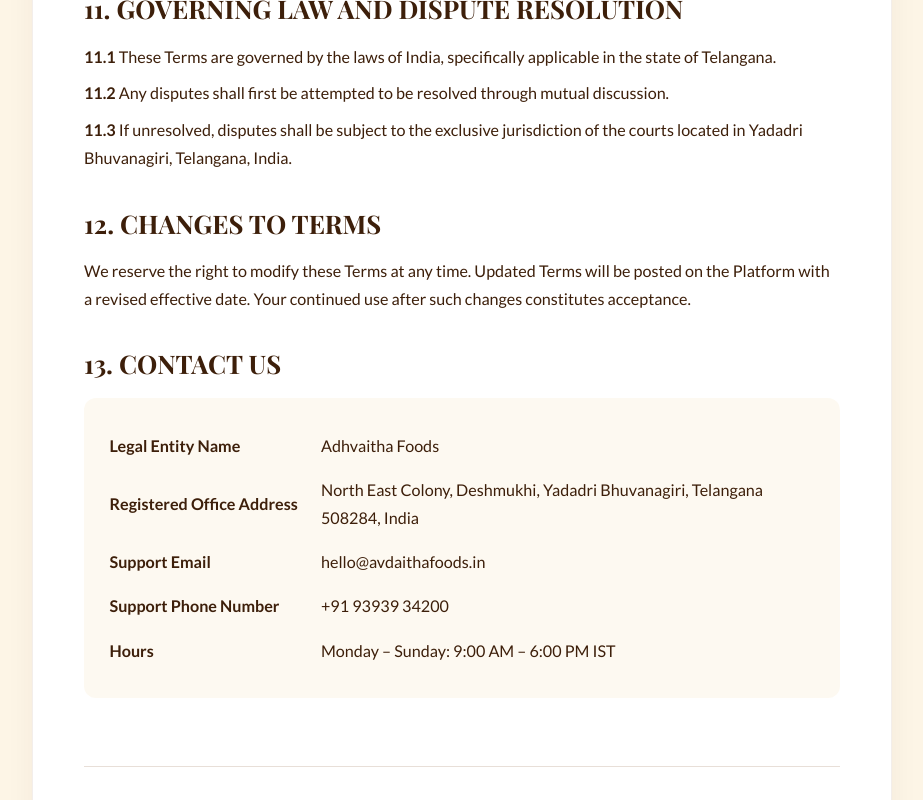
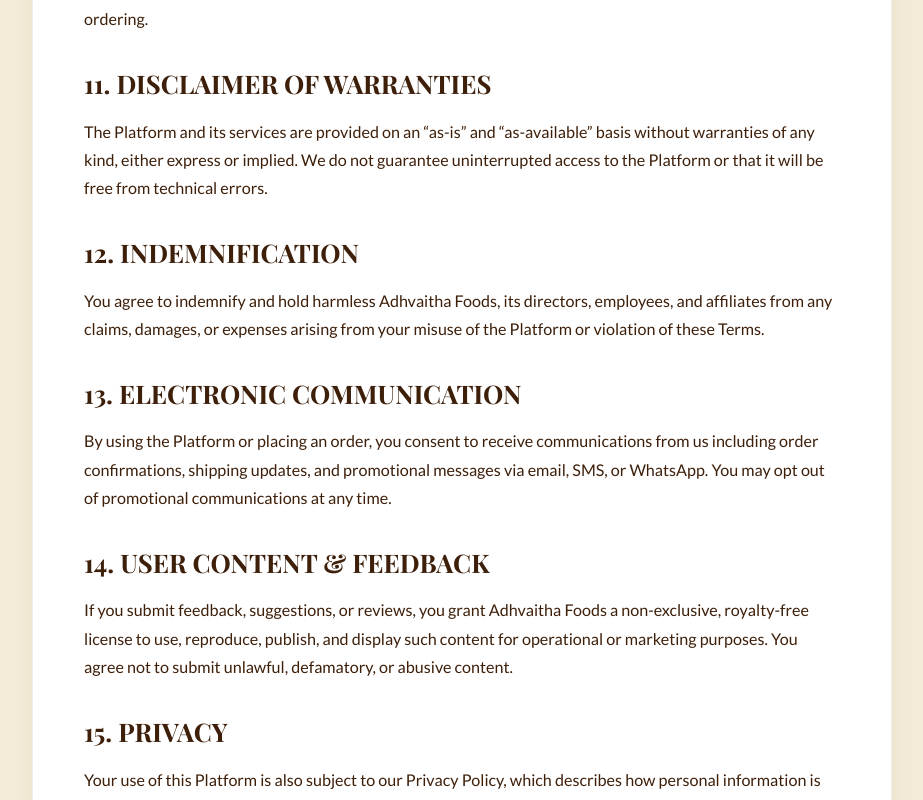
Before and after one commit to nexlifly-2820/adhvaithafoods_website, a Next.js app: page /terms-and-conditions in a window 1280 px wide. Shown: the part 5100-5900 px from the top of the page, without its empty margins (178-1101 px from the left). Built offline with nearby package versions, Linux system fonts and the light colour scheme; a web font is replaced by a local one.

Commit message:
feat: add legal policy pages and global layout template

```diff
--- a/app/privacy-policy/page.jsx
+++ b/app/privacy-policy/page.jsx
@@ -1,3 +1,6 @@
+import Navbar from '@/components/Navbar';
+import Footer from '@/components/Footer';
+
 export const metadata = {
   title: 'Privacy Policy | Avdaitha Foods',
   description: 'Privacy Policy for Avdaitha Foods, homemade pickles and food products.',
@@ -5,7 +8,9 @@
 
 export default function PrivacyPolicy() {
   return (
-    <main className="section-pad">
+    <div style={{ backgroundColor: '#F4ECD8', minHeight: '100vh', overflowX: 'hidden' }}>
+      <Navbar />
+      <main className="section-pad" style={{ paddingTop: '160px' }}>
       <div className="container-sm" style={{ background: '#fff', borderRadius: '18px', padding: '3rem', boxShadow: '0 10px 30px rgba(61,31,10,0.05)', border: '1px solid rgba(139,94,60,0.1)' }}>
 
         <div style={{ textAlign: 'center', marginBottom: '3rem' }}>
@@ -233,8 +238,8 @@
               </div>
 
               <div>
-                <h3 className="body-lg" style={{ fontWeight: 700, marginBottom: '0.5rem', color: 'var(--terracotta)' }}>7.3 Third-Party Analytics</h3>
-                <p className="body-md">We use Google Analytics and Firebase Analytics to understand how users interact with our Platform. These tools collect anonymised usage data. You can opt out of Google Analytics via Google's opt-out tools.</p>
+                <h3 className="body-lg" style={{ fontWeight: 700, marginBottom: '0.5rem', color: 'var(--terracotta)' }}>7.3 Advertising and Analytics Tools</h3>
+                <p className="body-md">We use third-party analytics and advertising tools including Google Analytics, Firebase Analytics, Google Ads, and Meta Pixel. These tools help us understand website traffic, measure marketing performance, and deliver relevant advertisements. They may collect information such as pages visited, time spent, interactions with ads, device, and browser information. The collected data is used in accordance with the respective platform policies.</p>
               </div>
             </div>
           </section>
@@ -344,5 +349,7 @@
         </div>
       </div>
     </main>
+      <Footer />
+    </div>
   );
 }
--- a/app/refund-policy/page.jsx
+++ b/app/refund-policy/page.jsx
@@ -1,3 +1,6 @@
+import Navbar from '@/components/Navbar';
+import Footer from '@/components/Footer';
+
 export const metadata = {
   title: 'Refund & Cancellation Policy | Adhvaitha Foods',
   description: 'Refund and Cancellation Policy for Adhvaitha Foods, homemade pickles and food products.',
@@ -5,7 +8,9 @@
 
 export default function RefundPolicy() {
   return (
-    <main className="section-pad">
+    <div style={{ backgroundColor: '#F4ECD8', minHeight: '100vh', overflowX: 'hidden' }}>
+      <Navbar />
+      <main className="section-pad" style={{ paddingTop: '160px' }}>
       <div className="container-sm" style={{ background: '#fff', borderRadius: '18px', padding: '3rem', boxShadow: '0 10px 30px rgba(61,31,10,0.05)', border: '1px solid rgba(139,94,60,0.1)' }}>
 
         <div style={{ textAlign: 'center', marginBottom: '3rem' }}>
@@ -80,5 +85,7 @@
         </div>
       </div>
     </main>
+      <Footer />
+    </div>
   );
 }
--- a/app/shipping-policy/page.jsx
+++ b/app/shipping-policy/page.jsx
@@ -1,3 +1,6 @@
+import Navbar from '@/components/Navbar';
+import Footer from '@/components/Footer';
+
 export const metadata = {
   title: 'Shipping & Delivery Policy | Adhvaitha Foods',
   description: 'Shipping and Delivery Policy for Adhvaitha Foods, homemade pickles and food products.',
@@ -5,7 +8,9 @@
 
 export default function ShippingPolicy() {
   return (
-    <main className="section-pad">
+    <div style={{ backgroundColor: '#F4ECD8', minHeight: '100vh', overflowX: 'hidden' }}>
+      <Navbar />
+      <main className="section-pad" style={{ paddingTop: '160px' }}>
       <div className="container-sm" style={{ background: '#fff', borderRadius: '18px', padding: '3rem', boxShadow: '0 10px 30px rgba(61,31,10,0.05)', border: '1px solid rgba(139,94,60,0.1)' }}>
 
         <div style={{ textAlign: 'center', marginBottom: '3rem' }}>
@@ -56,5 +61,7 @@
         </div>
       </div>
     </main>
+      <Footer />
+    </div>
   );
 }
--- a/app/template.js
+++ b/app/template.js
@@ -1,10 +1,22 @@
 'use client';
 import PageLoader from '@/components/PageLoader';
+import { usePathname } from 'next/navigation';
 
 export default function Template({ children }) {
+  const pathname = usePathname();
+
+  const hideLoaderRoutes = [
+    '/terms-and-conditions',
+    '/privacy-policy',
+    '/refund-policy',
+    '/shipping-policy'
+  ];
+
+  const shouldHideLoader = hideLoaderRoutes.includes(pathname);
+
   return (
     <>
-      <PageLoader />
+      {!shouldHideLoader && <PageLoader />}
       {children}
     </>
   );
--- a/app/terms-and-conditions/page.jsx
+++ b/app/terms-and-conditions/page.jsx
@@ -1,3 +1,6 @@
+import Navbar from '@/components/Navbar';
+import Footer from '@/components/Footer';
+
 export const metadata = {
   title: 'Terms and Conditions | Avdaitha Foods',
   description: 'Terms and Conditions for Avdaitha Foods, homemade pickles and food products.',
@@ -5,7 +8,9 @@
 
 export default function TermsAndConditions() {
   return (
-    <main className="section-pad">
+    <div style={{ backgroundColor: '#F4ECD8', minHeight: '100vh', overflowX: 'hidden' }}>
+      <Navbar />
+      <main className="section-pad" style={{ paddingTop: '160px' }}>
       <div className="container-sm" style={{ background: '#fff', borderRadius: '18px', padding: '3rem', boxShadow: '0 10px 30px rgba(61,31,10,0.05)', border: '1px solid rgba(139,94,60,0.1)' }}>
 
         <div style={{ textAlign: 'center', marginBottom: '3rem' }}>
@@ -190,21 +195,46 @@
           </section>
 
           <section>
-            <h2 className="display-sm" style={{ marginBottom: '1rem' }}>11. GOVERNING LAW AND DISPUTE RESOLUTION</h2>
+            <h2 className="display-sm" style={{ marginBottom: '1rem' }}>11. DISCLAIMER OF WARRANTIES</h2>
+            <p className="body-md">The Platform and its services are provided on an “as-is” and “as-available” basis without warranties of any kind, either express or implied. We do not guarantee uninterrupted access to the Platform or that it will be free from technical errors.</p>
+          </section>
+
+          <section>
+            <h2 className="display-sm" style={{ marginBottom: '1rem' }}>12. INDEMNIFICATION</h2>
+            <p className="body-md">You agree to indemnify and hold harmless Adhvaitha Foods, its directors, employees, and affiliates from any claims, damages, or expenses arising from your misuse of the Platform or violation of these Terms.</p>
+          </section>
+
+          <section>
+            <h2 className="display-sm" style={{ marginBottom: '1rem' }}>13. ELECTRONIC COMMUNICATION</h2>
+            <p className="body-md">By using the Platform or placing an order, you consent to receive communications from us including order confirmations, shipping updates, and promotional messages via email, SMS, or WhatsApp. You may opt out of promotional communications at any time.</p>
+          </section>
+
+          <section>
+            <h2 className="display-sm" style={{ marginBottom: '1rem' }}>14. USER CONTENT & FEEDBACK</h2>
+            <p className="body-md">If you submit feedback, suggestions, or reviews, you grant Adhvaitha Foods a non-exclusive, royalty-free license to use, reproduce, publish, and display such content for operational or marketing purposes. You agree not to submit unlawful, defamatory, or abusive content.</p>
+          </section>
+
+          <section>
+            <h2 className="display-sm" style={{ marginBottom: '1rem' }}>15. PRIVACY</h2>
+            <p className="body-md">Your use of this Platform is also subject to our Privacy Policy, which describes how personal information is collected, used, and protected. Please review our Privacy Policy separately.</p>
+          </section>
+
+          <section>
+            <h2 className="display-sm" style={{ marginBottom: '1rem' }}>16. GOVERNING LAW AND DISPUTE RESOLUTION</h2>
             <ul className="body-md" style={{ listStyle: 'none', paddingLeft: 0, display: 'flex', flexDirection: 'column', gap: '0.5rem' }}>
-              <li><strong>11.1</strong> These Terms are governed by the laws of India, specifically applicable in the state of Telangana.</li>
-              <li><strong>11.2</strong> Any disputes shall first be attempted to be resolved through mutual discussion.</li>
-              <li><strong>11.3</strong> If unresolved, disputes shall be subject to the exclusive jurisdiction of the courts located in Yadadri Bhuvanagiri, Telangana, India.</li>
+              <li><strong>16.1</strong> These Terms are governed by the laws of India, specifically applicable in the state of Telangana.</li>
+              <li><strong>16.2</strong> Any disputes shall first be attempted to be resolved through mutual discussion.</li>
+              <li><strong>16.3</strong> If unresolved, disputes shall be subject to the exclusive jurisdiction of the courts located in Yadadri Bhuvanagiri, Telangana, India.</li>
             </ul>
           </section>
 
           <section>
-            <h2 className="display-sm" style={{ marginBottom: '1rem' }}>12. CHANGES TO TERMS</h2>
+            <h2 className="display-sm" style={{ marginBottom: '1rem' }}>17. CHANGES TO TERMS</h2>
             <p className="body-md">We reserve the right to modify these Terms at any time. Updated Terms will be posted on the Platform with a revised effective date. Your continued use after such changes constitutes acceptance.</p>
           </section>
 
           <section>
-            <h2 className="display-sm" style={{ marginBottom: '1rem' }}>13. CONTACT US</h2>
+            <h2 className="display-sm" style={{ marginBottom: '1rem' }}>18. CONTACT US</h2>
             <div style={{ background: 'rgba(250,240,220,0.4)', padding: '1.5rem', borderRadius: '12px' }}>
               <table style={{ width: '100%', borderCollapse: 'collapse', fontSize: '0.95rem' }}>
                 <tbody>
@@ -227,5 +257,7 @@
         </div>
       </div>
     </main>
+      <Footer />
+    </div>
   );
 }
```
